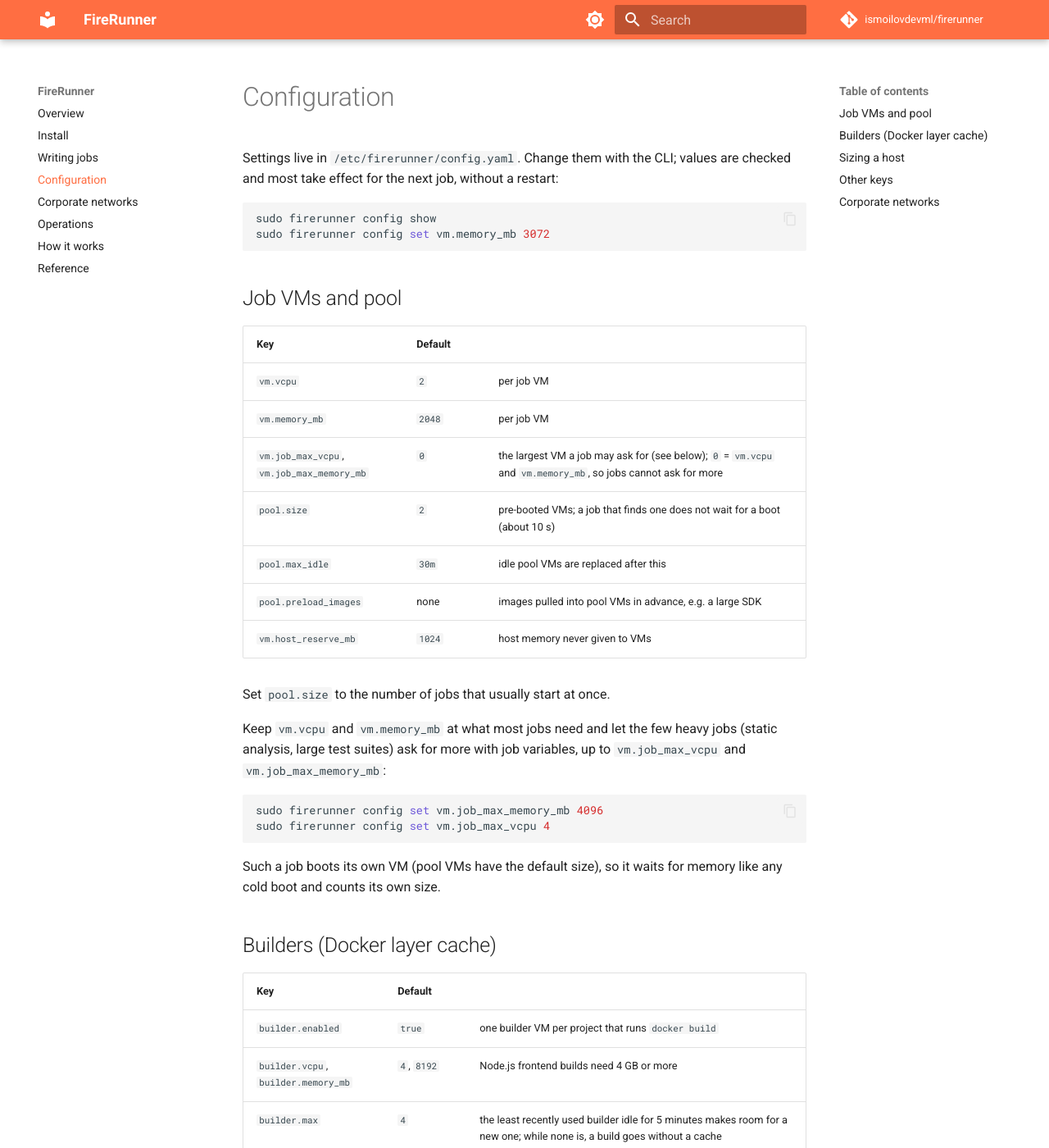
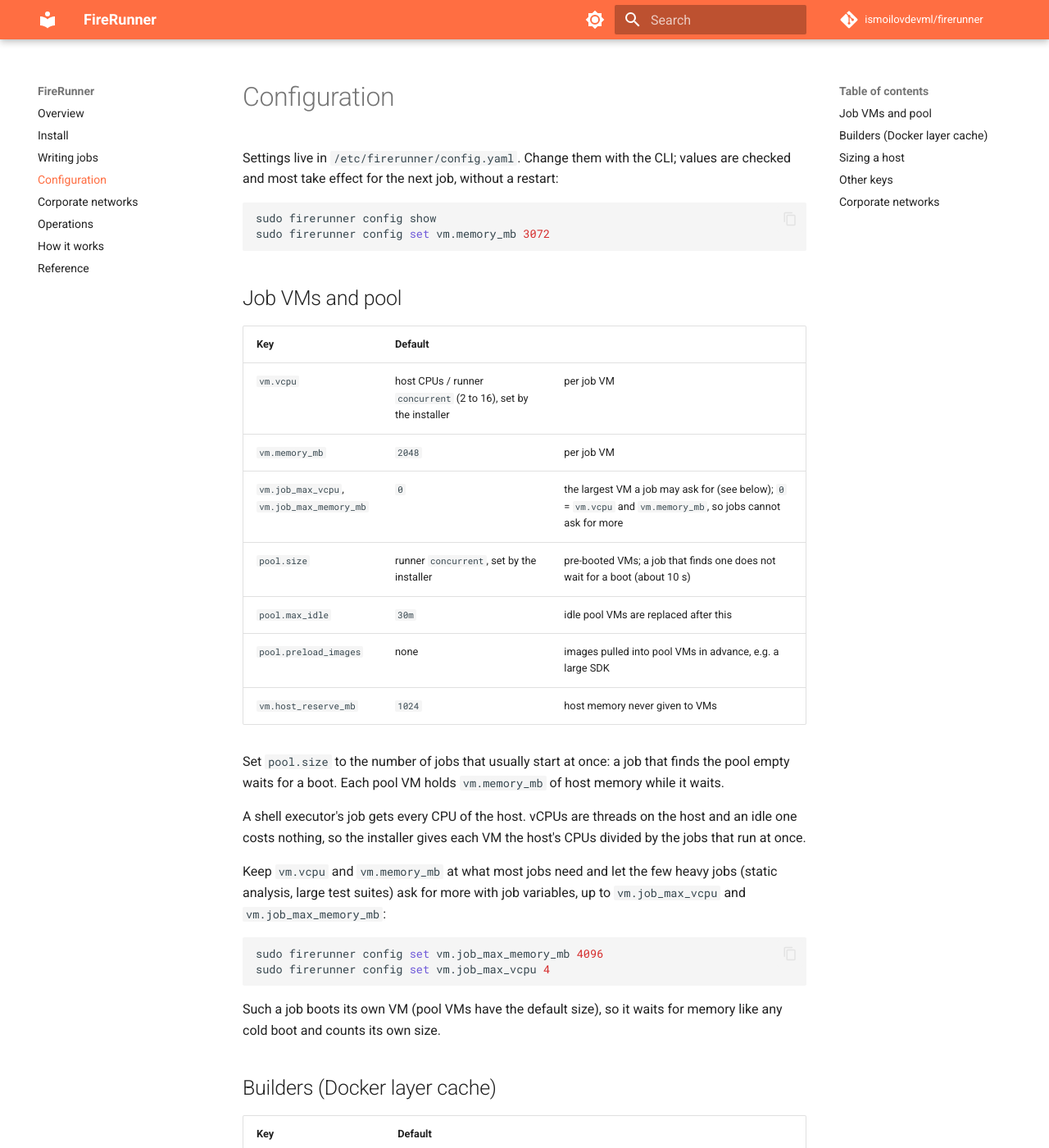
Before and after one commit to ismoilovdevml/firerunner, an MkDocs documentation site: the page built from docs/configuration.md, in a window 1280 px wide and 1400 px high. Shown: the whole window at 82% size. Built offline with MkDocs 1.6.1 and Material for MkDocs 9.7.7, drawn with Linux system fonts in a browser that asks for light colours; comment, search, counter and statistics services are not loaded.

Commit message:
install.sh: microVMs sized from the host, a pool VM for every parallel job
A shell executor's job gets every CPU of the host; a job microVM got 2
vCPUs whatever the host had. A new config now gives each VM the host's
CPUs divided by FR_RUNNER_CONCURRENT (2 to 16, FR_VM_VCPU overrides it):
vCPUs are threads, an idle one costs nothing.

pool.size was 2 with 4 parallel jobs, so jobs 3 and 4 of a burst waited
for a boot. It now defaults to FR_RUNNER_CONCURRENT. Either value given on
a re-run replaces the one in an existing config.

```diff
--- a/docs/configuration.md
+++ b/docs/configuration.md
@@ -12,15 +12,19 @@ sudo firerunner config set vm.memory_mb 3072
 
 | Key | Default | |
 |---|---|---|
-| `vm.vcpu` | `2` | per job VM |
+| `vm.vcpu` | host CPUs / runner `concurrent` (2 to 16), set by the installer | per job VM |
 | `vm.memory_mb` | `2048` | per job VM |
 | `vm.job_max_vcpu`, `vm.job_max_memory_mb` | `0` | the largest VM a job may ask for (see below); `0` = `vm.vcpu` and `vm.memory_mb`, so jobs cannot ask for more |
-| `pool.size` | `2` | pre-booted VMs; a job that finds one does not wait for a boot (about 10 s) |
+| `pool.size` | runner `concurrent`, set by the installer | pre-booted VMs; a job that finds one does not wait for a boot (about 10 s) |
 | `pool.max_idle` | `30m` | idle pool VMs are replaced after this |
 | `pool.preload_images` | none | images pulled into pool VMs in advance, e.g. a large SDK |
 | `vm.host_reserve_mb` | `1024` | host memory never given to VMs |
 
-Set `pool.size` to the number of jobs that usually start at once.
+Set `pool.size` to the number of jobs that usually start at once: a job that finds the pool empty
+waits for a boot. Each pool VM holds `vm.memory_mb` of host memory while it waits.
+
+A shell executor's job gets every CPU of the host. vCPUs are threads on the host and an idle one
+costs nothing, so the installer gives each VM the host's CPUs divided by the jobs that run at once.
 
 Keep `vm.vcpu` and `vm.memory_mb` at what most jobs need and let the few heavy jobs (static analysis,
 large test suites) ask for more with job variables, up to `vm.job_max_vcpu` and
```
Also changed, not shown: docs/install.md (+2 -1 lines), 1 other file.
